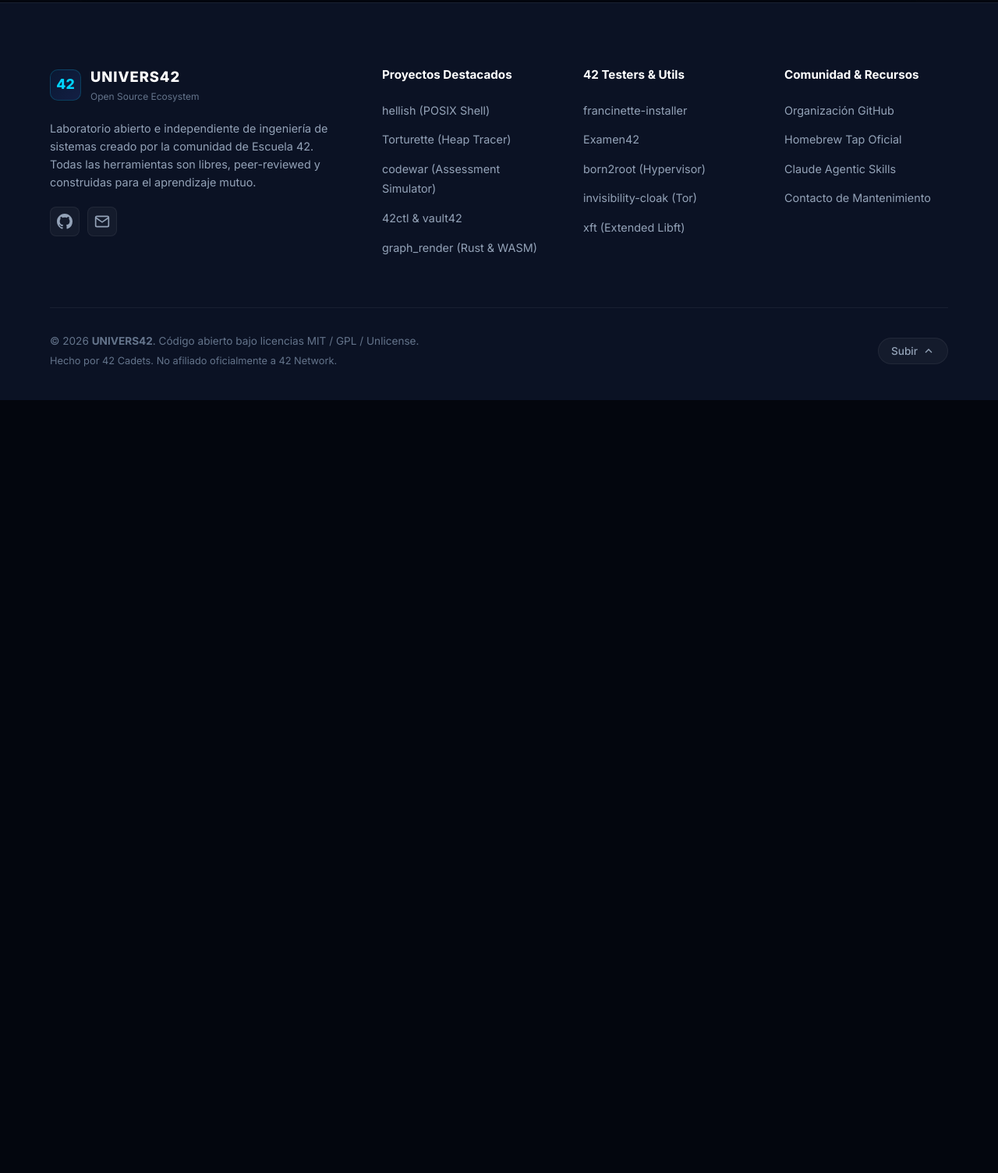
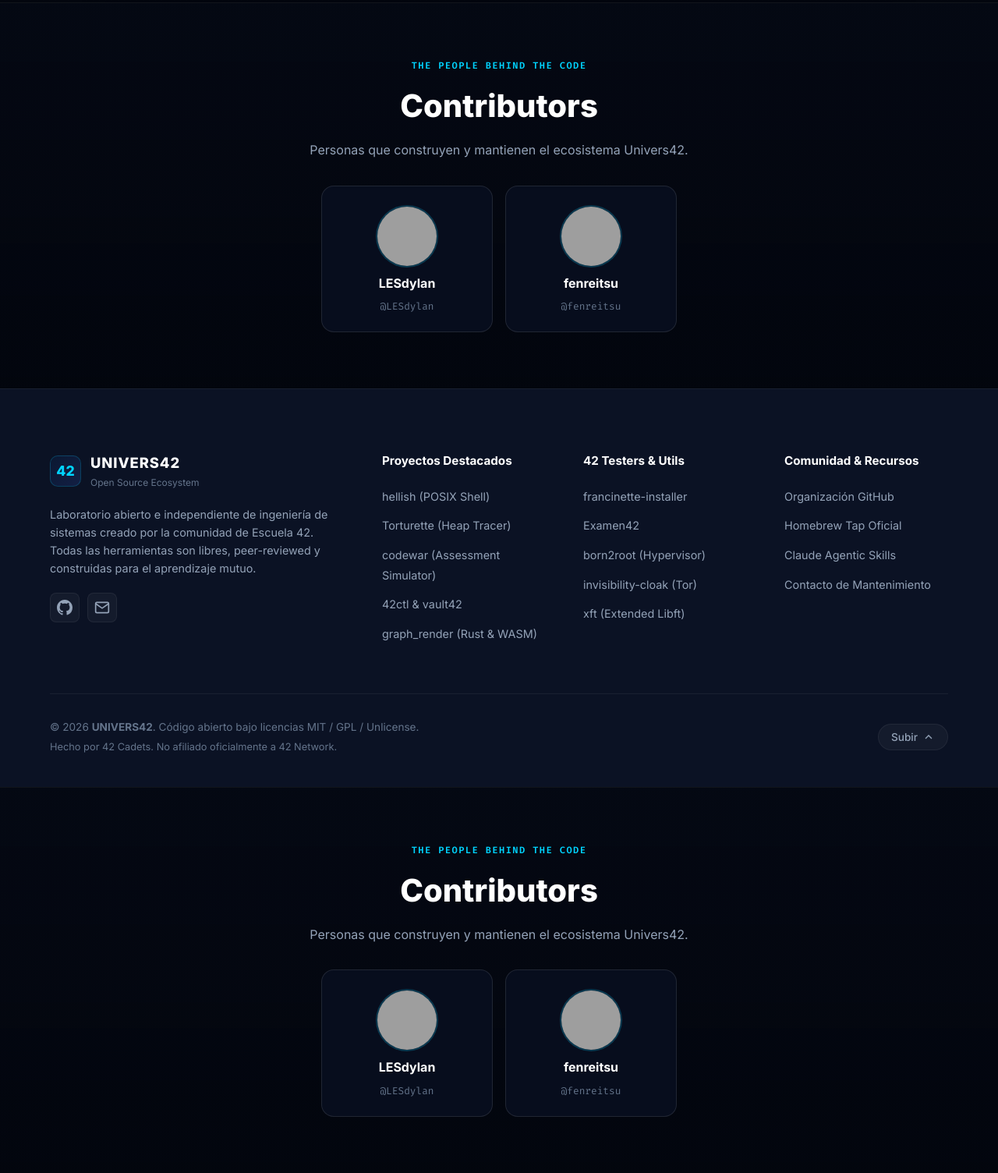
Before and after one commit to Univers42/Univers42.github.io, an Astro site: page / in a window 1280 px wide. Shown: the part 10249-11753 px from the top of the page at 78% size. Before the commit the page ends 10762 px from the top, so only its background shows below. Built offline with nearby package versions, Linux system fonts and the light colour scheme; Astro itself is replaced by a stand-in of ours; grey boxes are pictures that could not be loaded.

Commit message:
feat: show GitHub contributor profile avatars (#2)

```diff
--- a/src/pages/index.astro
+++ b/src/pages/index.astro
@@ -40,8 +40,139 @@ import Footer from '../components/Footer.astro';
 
     <!-- Builder Manifesto & philosophy -->
     <Manifesto />
+
+    <!-- Main contributors -->
+    <section class="contributors-section" id="contributors" aria-labelledby="contributors-title">
+      <div class="container">
+        <p class="contributors-eyebrow">THE PEOPLE BEHIND THE CODE</p>
+        <h2 id="contributors-title">Contributors</h2>
+        <p class="contributors-intro">Personas que construyen y mantienen el ecosistema Univers42.</p>
+        <div class="contributors-grid">
+          <a class="contributor-card" href="https://github.com/LESdylan" target="_blank" rel="noopener noreferrer">
+            <img
+              src="https://github.com/LESdylan.png?size=160"
+              alt="Avatar de LESdylan"
+              width="80"
+              height="80"
+              loading="lazy"
+              decoding="async"
+            />
+            <span class="contributor-name">LESdylan</span>
+            <span class="contributor-handle">@LESdylan</span>
+          </a>
+          <a class="contributor-card" href="https://github.com/fenreitsu" target="_blank" rel="noopener noreferrer">
+            <img
+              src="https://github.com/fenreitsu.png?size=160"
+              alt="Avatar de fenreitsu"
+              width="80"
+              height="80"
+              loading="lazy"
+              decoding="async"
+            />
+            <span class="contributor-name">fenreitsu</span>
+            <span class="contributor-handle">@fenreitsu</span>
+          </a>
+        </div>
+      </div>
+    </section>
+
   </main>
 
   <!-- SaaS 4-column Footer -->
   <Footer />
+
+    <!-- Main contributors -->
+    <section class="contributors-section" id="contributors" aria-labelledby="contributors-title">
+      <div class="container">
+        <p class="contributors-eyebrow">THE PEOPLE BEHIND THE CODE</p>
+        <h2 id="contributors-title">Contributors</h2>
+        <p class="contributors-intro">Personas que construyen y mantienen el ecosistema Univers42.</p>
+        <div class="contributors-grid">
+          <a class="contributor-card" href="https://github.com/LESdylan" target="_blank" rel="noopener noreferrer">
+            <img
+              src="https://github.com/LESdylan.png?size=160"
+              alt="Avatar de LESdylan"
+              width="80"
+              height="80"
+              loading="lazy"
+              decoding="async"
+            />
+            <span class="contributor-name">LESdylan</span>
+            <span class="contributor-handle">@LESdylan</span>
+          </a>
+          <a class="contributor-card" href="https://github.com/fenreitsu" target="_blank" rel="noopener noreferrer">
+            <img
+              src="https://github.com/fenreitsu.png?size=160"
+              alt="Avatar de fenreitsu"
+              width="80"
+              height="80"
+              loading="lazy"
+              decoding="async"
+            />
+            <span class="contributor-name">fenreitsu</span>
+            <span class="contributor-handle">@fenreitsu</span>
+          </a>
+        </div>
+      </div>
+    </section>
+
+<style>
+.contributors-section {
+  position: relative;
+  z-index: 1;
+  padding: 4.5rem 0;
+  border-top: 1px solid var(--border-subtle);
+  background: linear-gradient(180deg, rgba(7, 12, 26, 0.45), rgba(3, 6, 14, 0.8));
+}
+.contributors-section .container { text-align: center; }
+.contributors-eyebrow {
+  color: var(--cyan);
+  font: 700 0.75rem var(--font-mono);
+  letter-spacing: 0.12em;
+  margin-bottom: 0.75rem;
+}
+.contributors-section h2 {
+  color: var(--text-white);
+  font-size: clamp(1.8rem, 4vw, 2.5rem);
+  font-weight: 800;
+}
+.contributors-intro {
+  color: var(--text-secondary);
+  margin: 0.75rem auto 2rem;
+  max-width: 42rem;
+}
+.contributors-grid {
+  display: grid;
+  grid-template-columns: repeat(auto-fit, minmax(180px, 220px));
+  justify-content: center;
+  gap: 1rem;
+}
+.contributor-card {
+  display: flex;
+  flex-direction: column;
+  align-items: center;
+  gap: 0.5rem;
+  padding: 1.5rem 1rem;
+  border: 1px solid var(--border-light);
+  border-radius: var(--radius-lg);
+  background: rgba(11, 18, 36, 0.7);
+  transition: border-color 0.2s ease, transform 0.2s ease;
+}
+.contributor-card:hover, .contributor-card:focus-visible {
+  border-color: var(--cyan);
+  transform: translateY(-3px);
+}
+.contributor-card:focus-visible { outline: 2px solid var(--cyan); outline-offset: 3px; }
+.contributor-card img {
+  width: 80px;
+  height: 80px;
+  border-radius: 50%;
+  border: 2px solid var(--border-accent);
+  object-fit: cover;
+  background: var(--bg-surface);
+}
+.contributor-name { color: var(--text-white); font-weight: 700; }
+.contributor-handle { color: var(--text-muted); font: 0.8rem var(--font-mono); }
+</style>
+
 </Layout>
```
